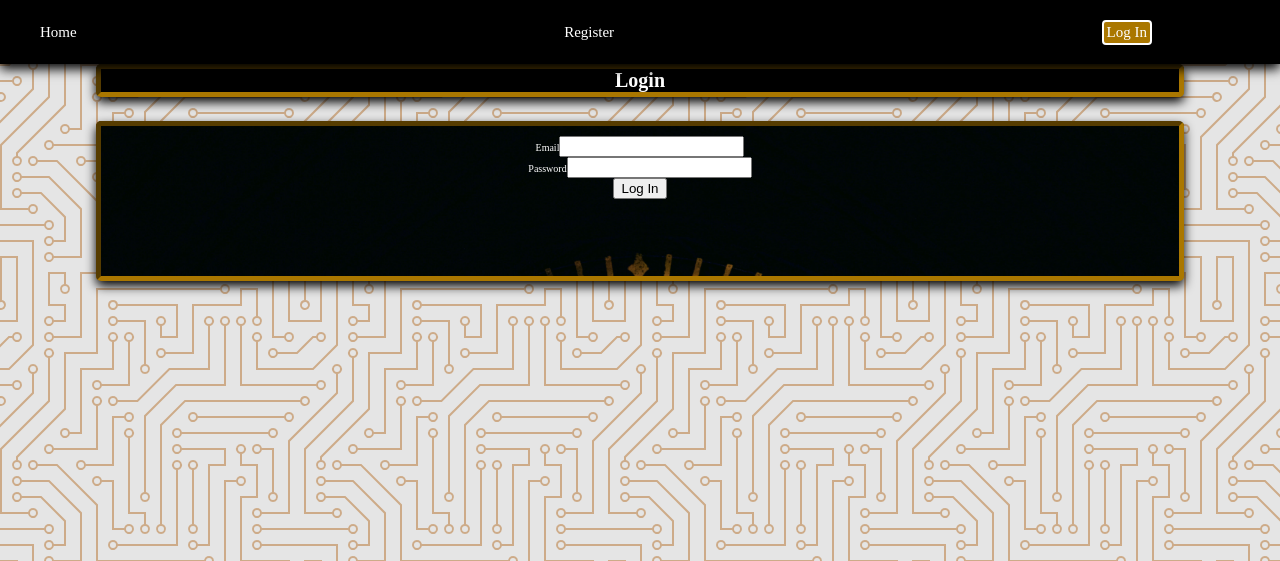
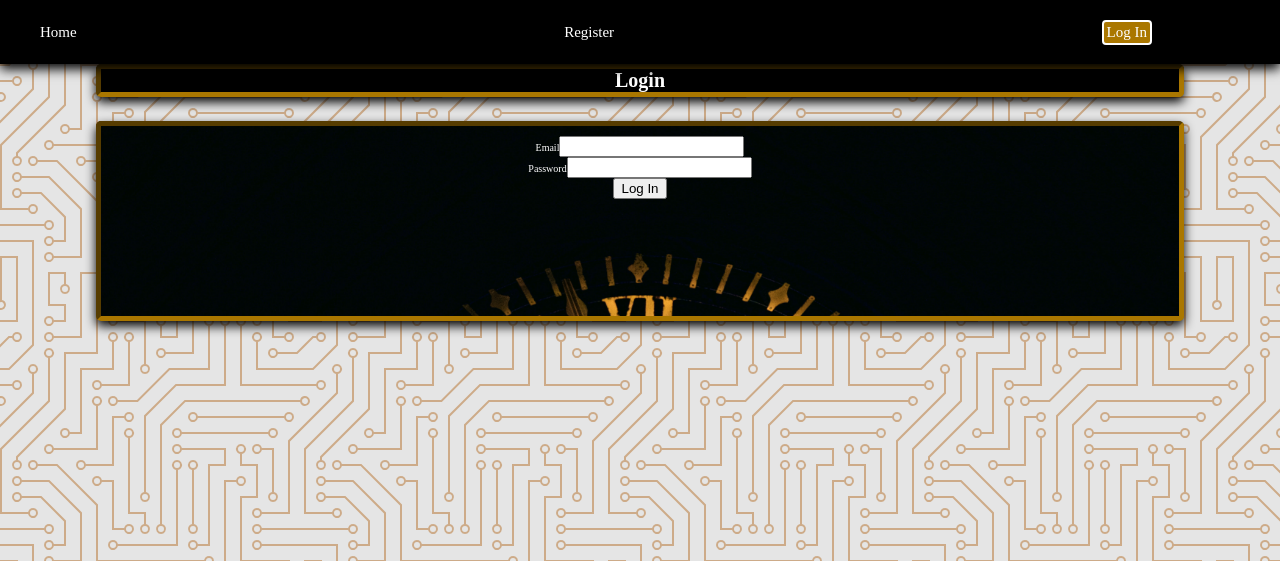
Before and after one commit to awatersny/time_cards, a Flask app: page /login in a window 1280 px wide. Shown: the top 561 px of the page. Run offline with Flask 2, Linux system fonts and the light colour scheme; parts of the project's set-up code (start-up, migrations or seed data) failed here and were passed over; some libraries are stand-ins or nearby versions.

Commit message:
Update styling

```diff
--- a/myapp/static/stylesheets/style.css
+++ b/myapp/static/stylesheets/style.css
@@ -52,7 +52,7 @@ form {
   background-color: #000;
   border: .5rem inset #a70;
   padding: 1rem;
-  height: 20vh;
+  height: 20rem;
 }
 
 .card {
```
